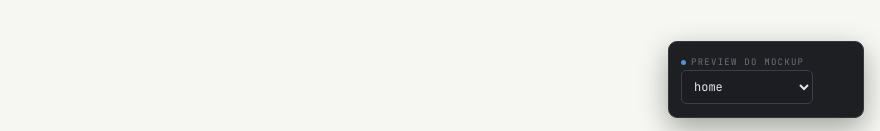
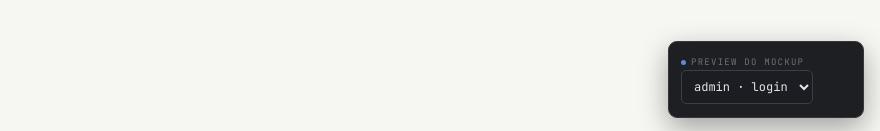
Before and after one commit to GirlaneSL/code-journal, a Next.js app in the folder apps/web/: page /auth/login in a window 1280 px wide. Shown: the part 666-797 px from the top of the page, without its empty margins (400-1280 px from the left). Built offline with nearby package versions, Linux system fonts and the light colour scheme.

Commit message:
feat: add route-synced screen selector

```diff
--- a/apps/web/app/components/ScreenSelect.tsx
+++ b/apps/web/app/components/ScreenSelect.tsx
@@ -1,9 +1,10 @@
 'use client'
 
-import { useRouter } from "next/navigation"
+import { usePathname, useRouter } from "next/navigation"
 
 const ScreenSelect = () => {
     const router = useRouter()
+    const pathname = usePathname()
 
     const screens = [
         { name: 'home', path: '/' },
@@ -12,6 +13,7 @@ const ScreenSelect = () => {
 
     return (
         <select
+            value={pathname}
             onChange={(e) => router.push(e.target.value)}
             id="screen-select"
             className='bg-[#1B1D22] w-auto py-[7px] px-2 border border-[#3A3E46] rounded-[5px] font-mono  text-[#E4E5E7] text-[12px] cursor-pointer lowercase outline-none'>
```
